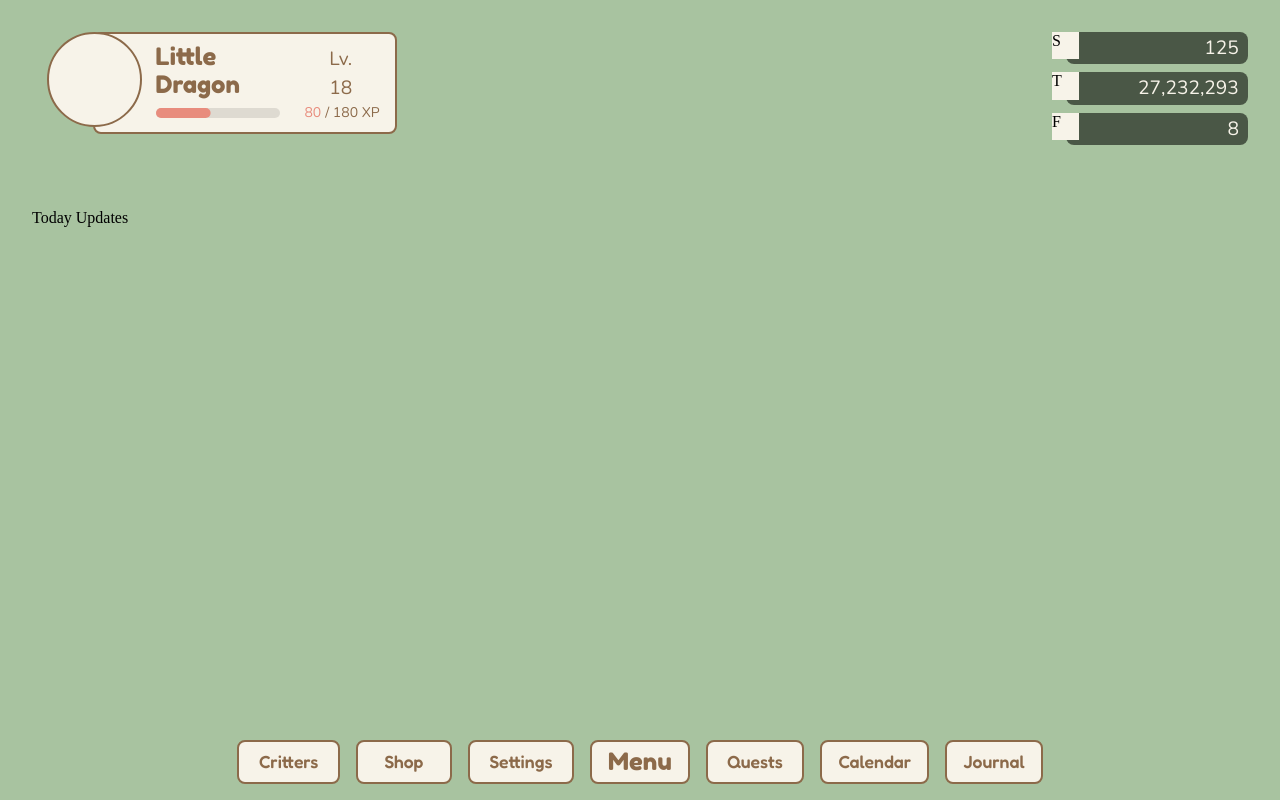
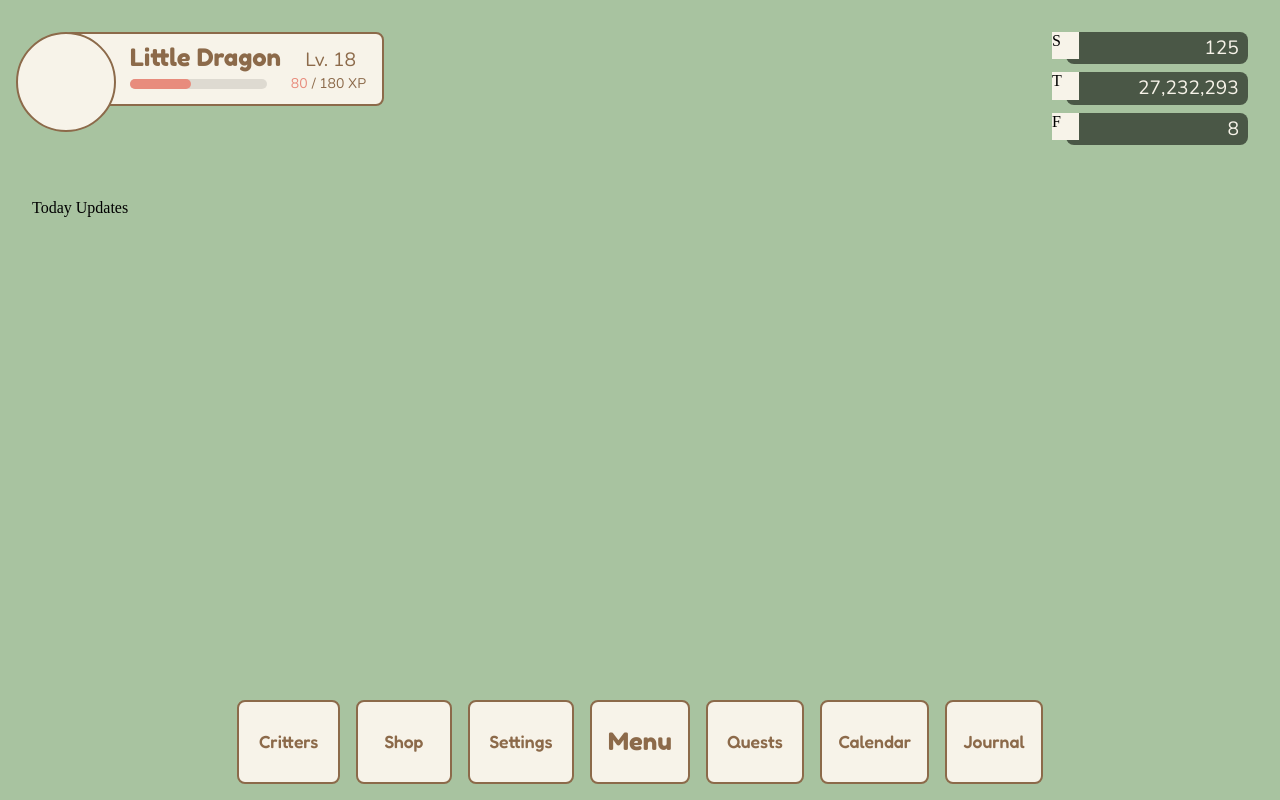
Before and after one commit to TylerWu137/critter-grove, a React (Vite) app: page /quests in a window 1280 px wide. Both pictures are taken after a click on the button "Menu". Built offline with nearby package versions, Linux system fonts and the light colour scheme.

Commit message:
simple critters and shop panel placeholder

```diff
--- /dev/null
+++ b/src/components/CrittersPanel.jsx
@@ -0,0 +1,16 @@
+import {Stack, Box, Collapse, Button, Typography} from "@mui/material";
+
+export default function CrittersPanel({ activePanel, setActivePanel }) {
+
+  return (
+    <Box>CrittersPanel
+      <Button
+        variant="menu2"
+        sx={{height:"100%"}}
+        onClick={() => {setActivePanel(null);}}
+      >
+        <Typography variant="h4">Close</Typography>
+      </Button>
+    </Box>
+  );
+}
--- a/src/components/NavBar.jsx
+++ b/src/components/NavBar.jsx
@@ -2,7 +2,7 @@ import {Stack, Box, Collapse, Button, Typography} from "@mui/material";
 import { useState } from "react";
 import { useNavigate } from "react-router-dom";
 
-export default function NavBar() {
+export default function NavBar({sx, activePanel, setActivePanel}) {
   const [open, setOpen] = useState(false);
   const navigate = useNavigate();
 
@@ -16,13 +16,23 @@ export default function NavBar() {
     </Button>
   );
 
+  const NavPanelButton = (string, section) => (
+    <Button
+      variant="menu2"
+      sx={{height:"100%"}}
+      onClick={() => {setActivePanel(section); setOpen(!open);}}
+    >
+      <Typography variant="h4">{string}</Typography>
+    </Button>
+  );
+
   return (
-    <Stack spacing={2} direction="row" alignItems="center">
+    <Stack spacing={2} direction="row" alignItems="center" sx={sx}>
       <Box sx={{flex:1}}/>
       <Collapse orientation="horizontal" in={open}>
         <Stack spacing={2} direction="row" alignItems="center" sx={{height:"100%"}}>
-          {NavButton("\u2009Critters\u2009", "/critters")}
-          {NavButton("\u2009\u2009\u2009Shop\u2009\u2009\u2009", "/shop")}
+          {NavPanelButton("\u2009Critters\u2009", "critters")}
+          {NavPanelButton("\u2009\u2009\u2009Shop\u2009\u2009\u2009", "shop")}
           {NavButton("\u2009Settings\u2009", "/settings")}
         </Stack>
       </Collapse>
--- /dev/null
+++ b/src/components/ShopPanel.jsx
@@ -0,0 +1,16 @@
+import {Stack, Box, Collapse, Button, Typography} from "@mui/material";
+
+export default function ShopPanel({ activePanel, setActivePanel }) {
+
+  return (
+    <Box>ShopPanel
+      <Button
+        variant="menu2"
+        sx={{height:"100%"}}
+        onClick={() => {setActivePanel(null);}}
+      >
+        <Typography variant="h4">Close</Typography>
+      </Button>
+    </Box>
+  );
+}
--- a/src/components/UserProfile.jsx
+++ b/src/components/UserProfile.jsx
@@ -6,7 +6,7 @@ export default function UserProfile({ username, currentXp, level }) {
   return (
     <Box
       sx={{
-    position: "relative",
+        position: "absolute",
         width: "25%",
         height: "50%",
         left: "5%"
--- a/src/screens/HomeScreen.jsx
+++ b/src/screens/HomeScreen.jsx
@@ -1,23 +1,45 @@
-import {Stack, Box} from "@mui/material";
-
+import {Stack, Box, Collapse} from "@mui/material";
+import { useState } from "react";
 
 import UserProfile from "../components/UserProfile";
 import Currencies from "../components/Currencies";
 import TodayUpdates from "../components/TodayUpdates";
 import NavBar from "../components/NavBar";
+import CrittersPanel from "../components/CrittersPanel";
+import ShopPanel from "../components/ShopPanel";
 
 
 export default function HomeScreen() {
+  const [activePanel, setActivePanel] = useState(null);
+
   return (
     <Box sx={{pt: 4, pb: 2, pl: 4, pr: 4, height: "100%", boxSizing: "border-box", backgroundColor: "var(--green)"}}>
-      <Stack sx={{height: "1"}}>
-        <Stack direction="row" sx={{flex: 2}}>
-          <UserProfile username={"Little Dragon"} currentXp={80} xpForNextLevel={100} level={18}/>
-          <Box sx={{flex: 1}}/>
-          <Currencies acornAmt={"125"} treatAmt={"27,232,293"} flowerAmt={"8"} />
+      <Stack direction="row" sx={{height: "1"}}>
+        <Stack sx={{height: "1", width: "1"}}>
+          <Stack direction="row" sx={{flex: 2}}>
+            <UserProfile username={"Little Dragon"} currentXp={80} xpForNextLevel={100} level={18}/>
+            <Box sx={{flex: 1}}/>
+            <Currencies acornAmt={"125"} treatAmt={"27,232,293"} flowerAmt={"8"} activePanel={activePanel} />
+          </Stack>
+          <TodayUpdates sx={{flex: 6}}/>
+          <NavBar activePanel={activePanel} setActivePanel={setActivePanel} />
         </Stack>
-        <TodayUpdates sx={{flex: 6}}/>
-        <NavBar sx={{flex: 1}}/>
+        <Collapse
+          in={activePanel === "critters"}
+          orientation="horizontal"
+          mountOnEnter
+          unmountOnExit
+        >
+          <CrittersPanel activePanel={activePanel} setActivePanel={setActivePanel} />
+        </Collapse>
+        <Collapse
+          in={activePanel === "shop"}
+          orientation="horizontal"
+          mountOnEnter
+          unmountOnExit
+        >
+          <ShopPanel activePanel={activePanel} setActivePanel={setActivePanel} />
+        </Collapse>
       </Stack>
     </Box>
   );
```
Lines whose indentation alone changed are shown as unchanged.
